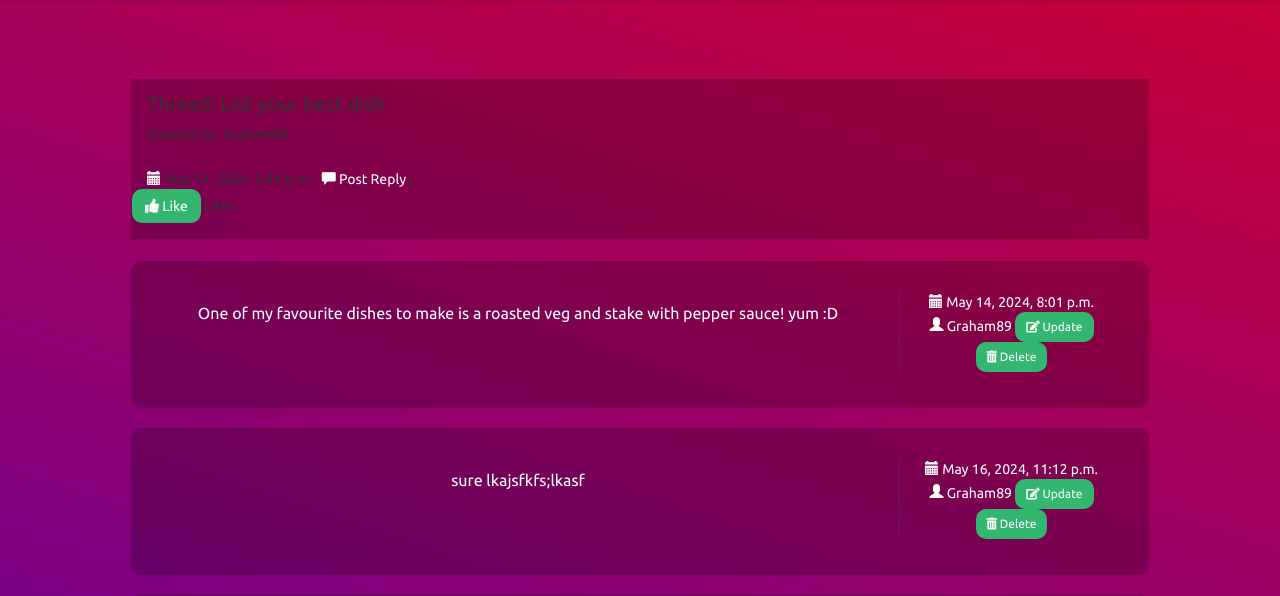
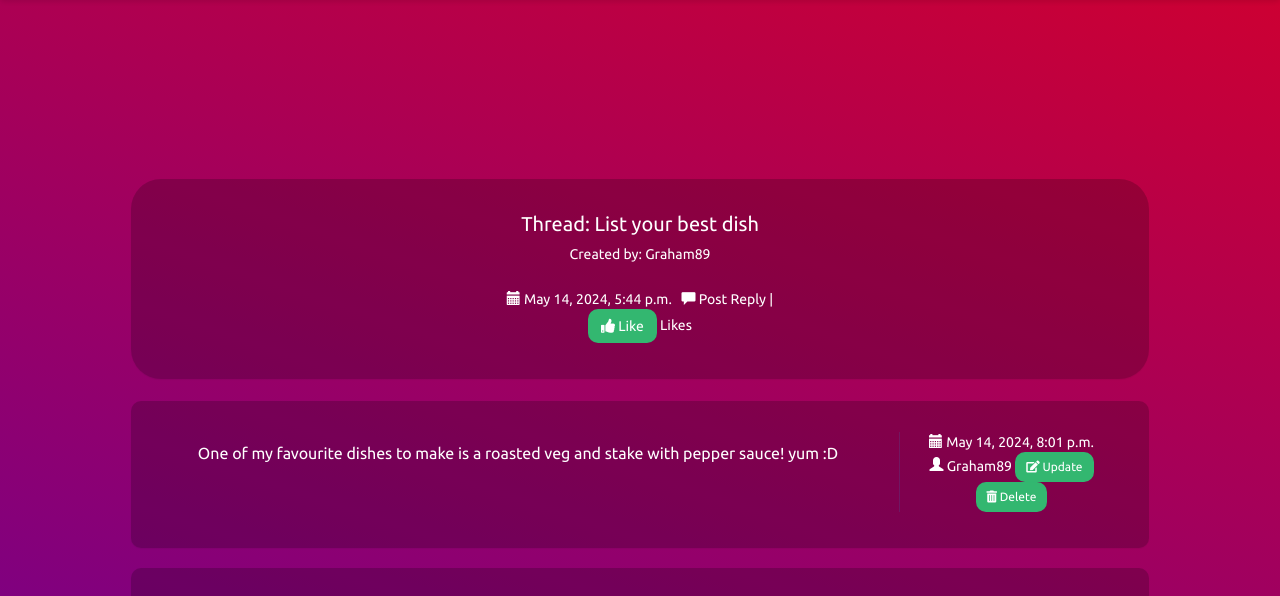
Before and after one commit to Grampers-Dev/tangle_forum, a Django app: page /thread/6/ in a window 1280 px wide. Shown: the part 72-668 px from the top of the page. Run offline with Django 5.2, Linux system fonts and the light colour scheme; a user stored in the database is signed in; data comes from the database, SQL or seed files in the repository; some libraries are stand-ins or nearby versions; some web fonts are replaced.

Commit message:
Refactor panel class name for thread.html template

```diff
--- a/tangle/forum/templates/forum/thread.html
+++ b/tangle/forum/templates/forum/thread.html
@@ -55,7 +55,7 @@
 
                 <div class="row pad">
                     <div class="col-lg-12">
-                        <div class="panel panel-primary-thread">
+                        <div class="panel panel-primary">
                             <div class="panel-body">
                                 <div class="row">
                                     <div class="col-lg-12">
```
